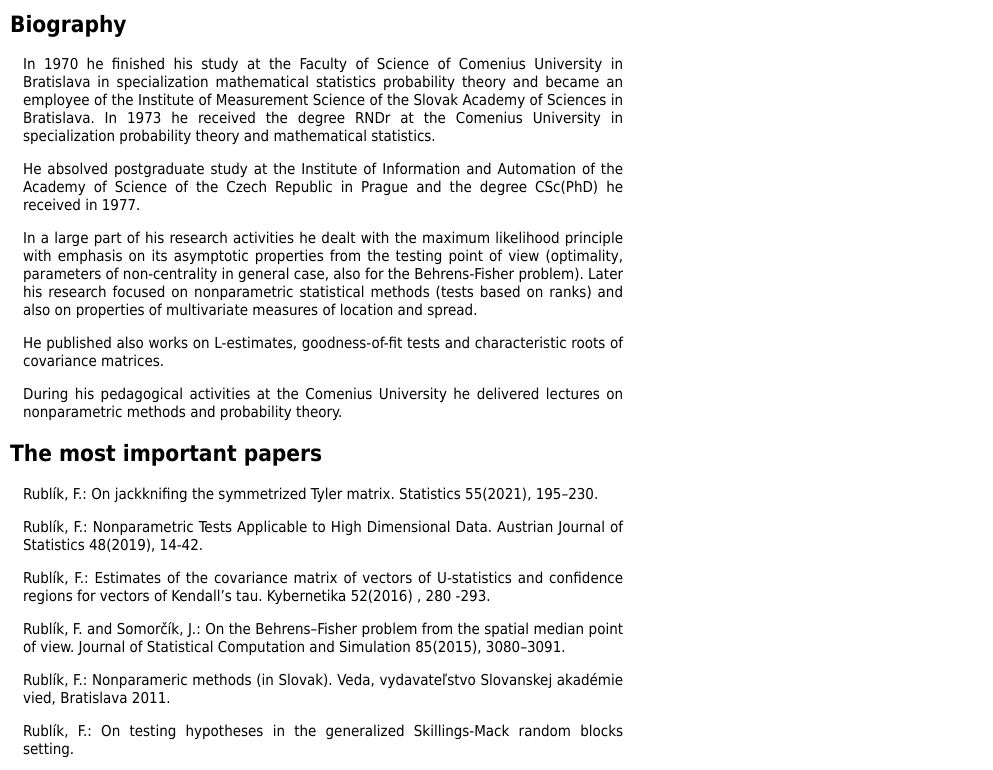
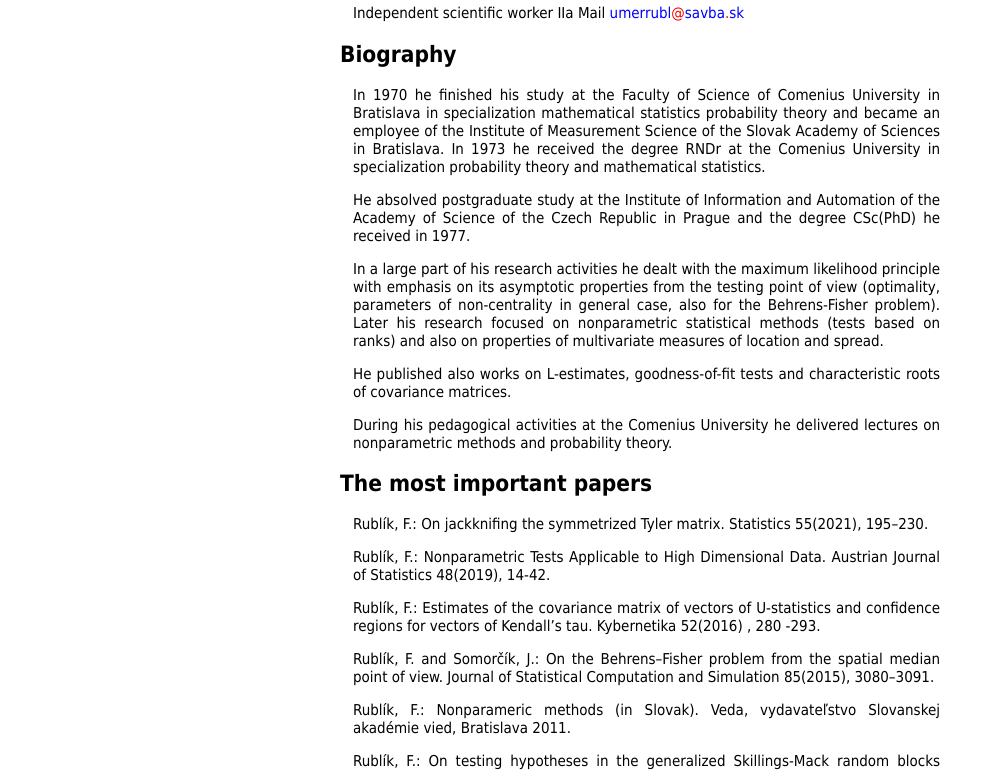
Before and after one commit to frantisek-rublik/frantisek-rublik.github.io, a plain HTML site: page index.html in a window 1280 px wide. Shown: the part 86-856 px from the top of the page, without its empty margins (0-993 px from the left). Drawn offline with Linux system fonts and the light colour scheme.

Commit message:
aligned text to center

```diff
--- a/style.css
+++ b/style.css
@@ -19,7 +19,6 @@ P, UL, OL, LI, BLOCKQUOTE {
 	padding-left: 3px;
 	margin-left: 10px;
 	text-align: justify;
-	width:40em;
 }
 .generator {
 	color: #666666;
@@ -91,6 +90,13 @@ BODY {
 	background-image : none;
 	background-color : #ffffff;
 }
+.content {
+  max-width: 40em;
+  margin: auto;
+  background: white;
+  padding: 10px;
+}
+
 .rover {
 	color: #909090;
 	font-size: 12px;
```
